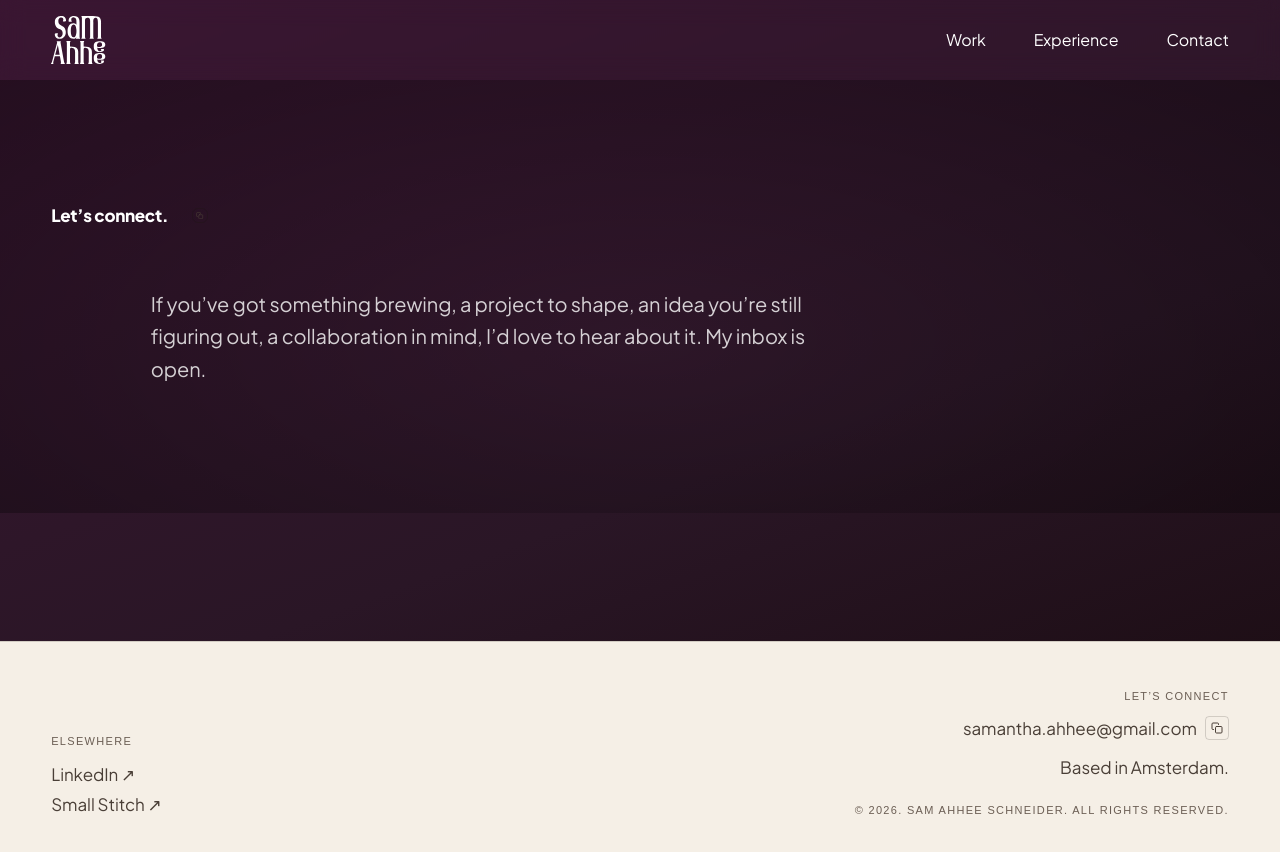
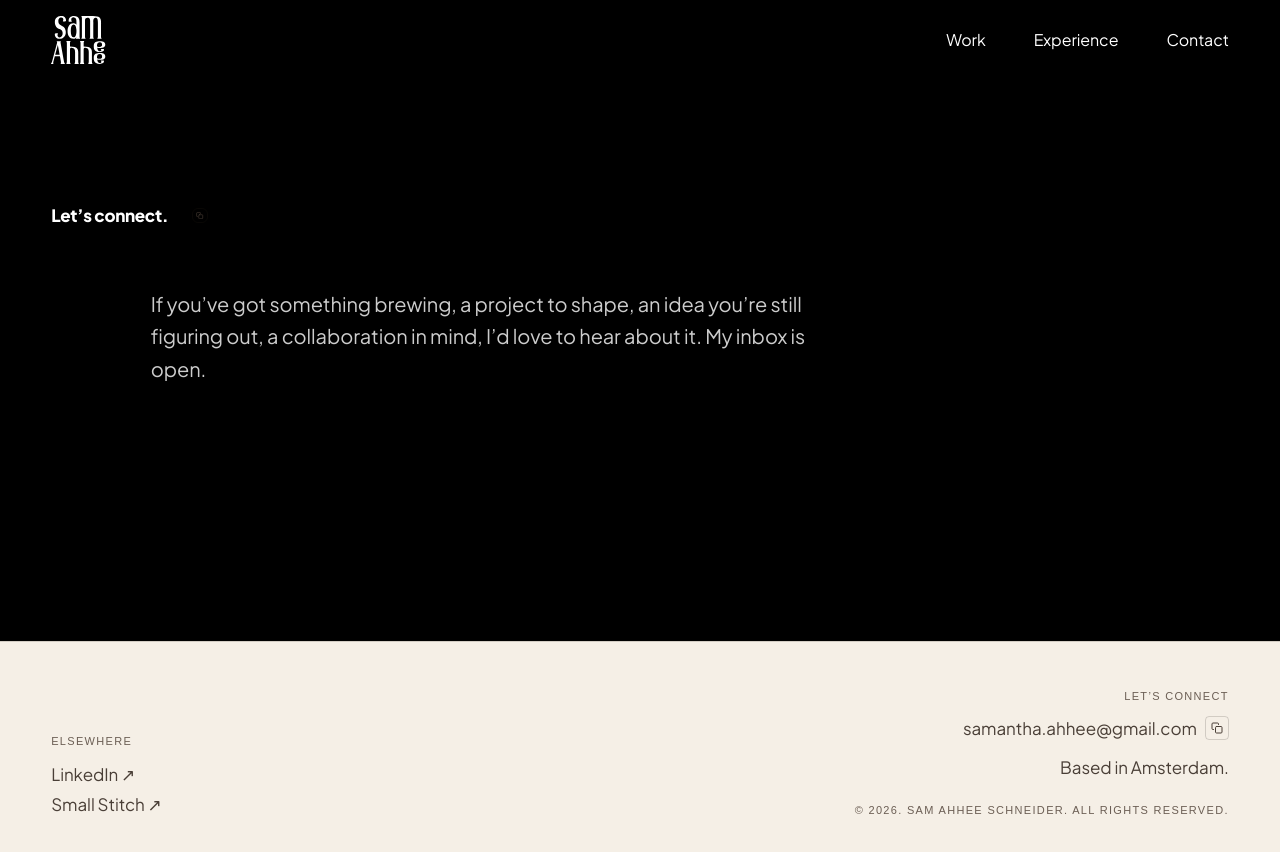
Before and after one commit to samanthaahhee/sams-portfolio, a Next.js app: page /contact in a window 1280 px wide. Shown: the top 852 px of the page. Built offline with nearby package versions, Linux system fonts and the light colour scheme; a web font is replaced by a local one.

Commit message:
Contact page background → solid black

```diff
--- a/src/app/contact/page.tsx
+++ b/src/app/contact/page.tsx
@@ -12,25 +12,12 @@ export default function ContactPage() {
       data-pair="butter-slate"
       className="text-white"
       style={{
-        // Same fixed warm-mahogany gradient the landing hero falls
-        // back to when no card image is sampled.
-        background:
-          "linear-gradient(160deg, #3a1632 0%, #2a1626 55%, #170a0d 100%), #170a0d",
+        background: "#000000",
         minHeight: "100vh",
       }}
     >
       <SiteHeader tone="dark" />
       <main className="relative px-[var(--spacing-page)] py-20 md:py-32">
-        {/* Soft vignette mirroring the hero so the centre stays
-            slightly darker than the edges. */}
-        <div
-          aria-hidden
-          className="absolute inset-0 pointer-events-none"
-          style={{
-            background:
-              "radial-gradient(ellipse at 50% 60%, rgba(0,0,0,0) 0%, rgba(0,0,0,0.35) 100%)",
-          }}
-        />
         <div className="relative grid grid-cols-12 gap-4">
           <div className="col-span-12 mb-12">
             <CopyEmailButton
```
